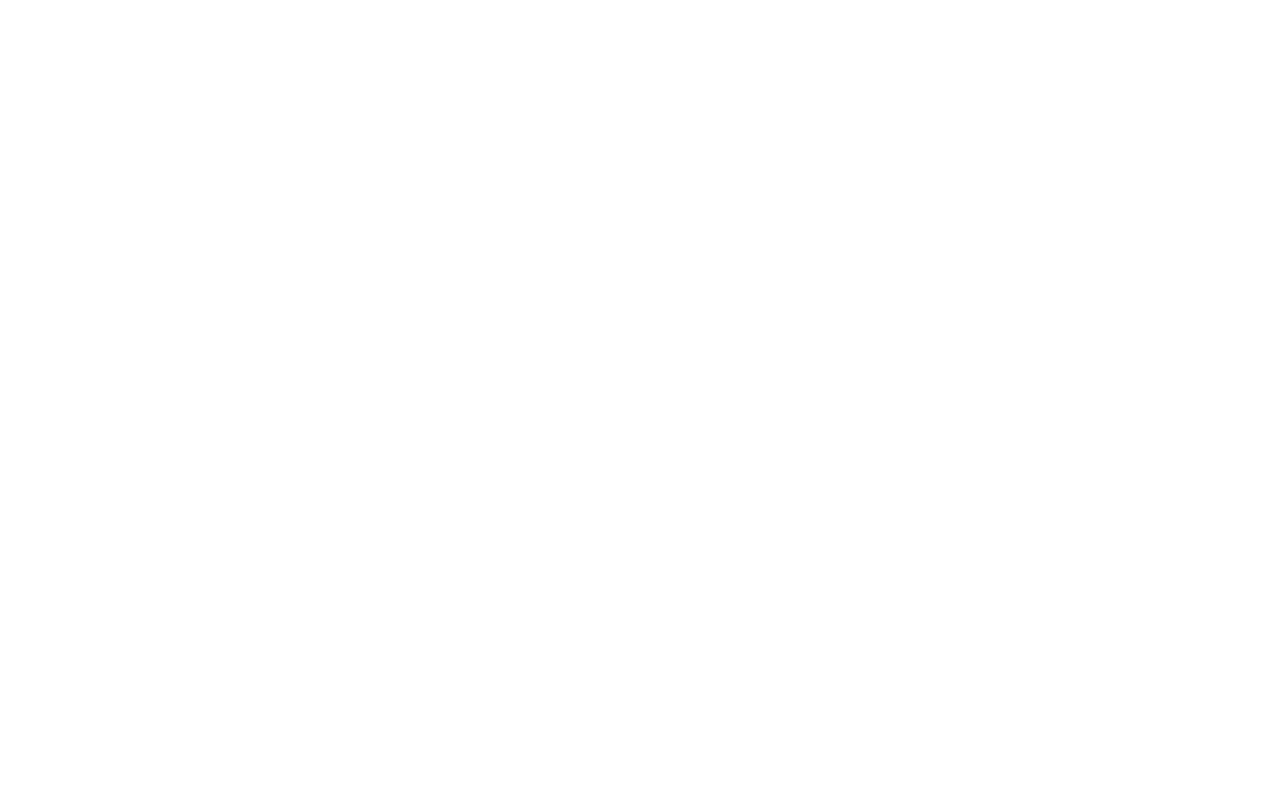
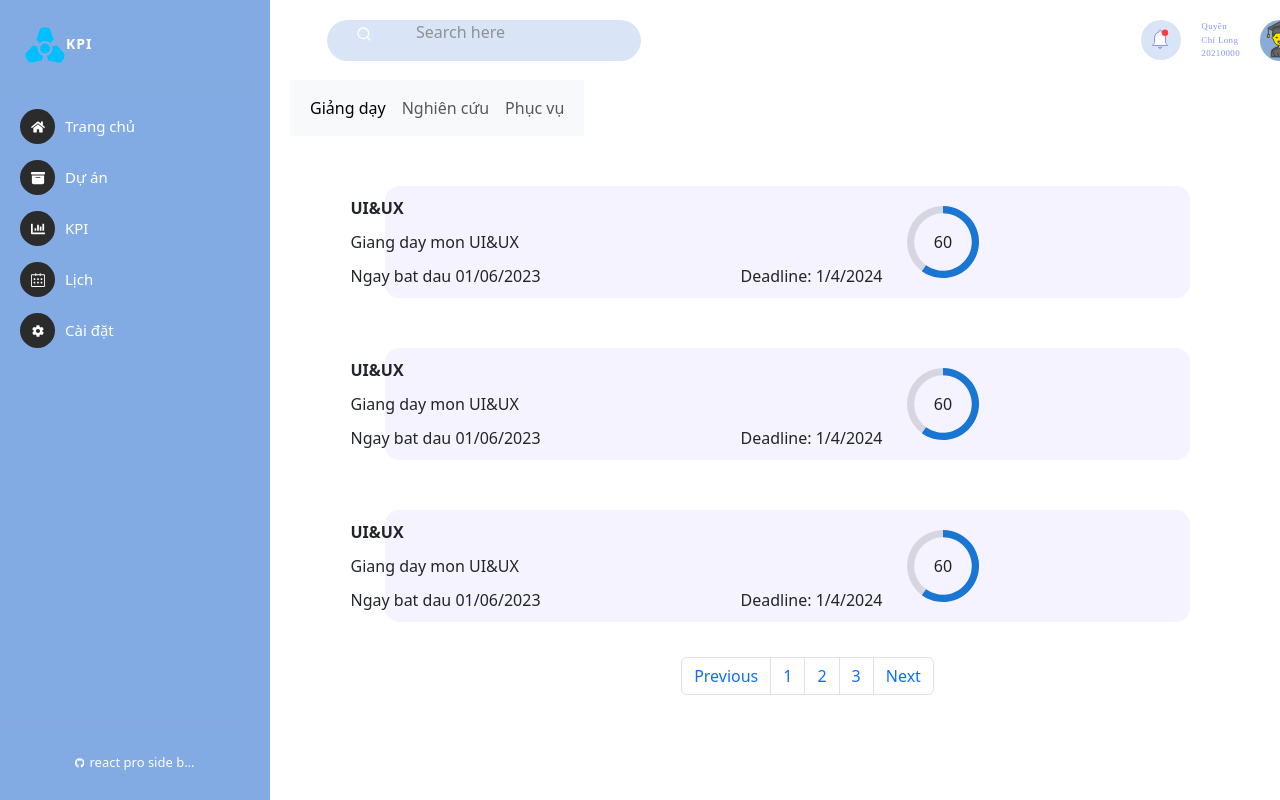
Before and after one commit to iaht211/UIUX-2023.2, a React (Create React App) app: page /kpi/giangday in a window 1280 px wide. Before the commit this address had no page. Built offline with nearby package versions, Linux system fonts and the light colour scheme.

Commit message:
Done KPI Overview

```diff
--- a/package.json
+++ b/package.json
@@ -3,7 +3,11 @@
   "version": "0.1.0",
   "private": true,
   "dependencies": {
+    "@emotion/react": "^11.11.4",
+    "@emotion/styled": "^11.11.5",
     "@mui/material": "^5.15.18",
+    "@mui/styled-engine-sc": "^6.0.0-alpha.18",
+    "@mui/x-charts": "^7.5.1",
     "@reduxjs/toolkit": "^2.2.5",
     "@testing-library/jest-dom": "^5.17.0",
     "@testing-library/react": "^13.4.0",
@@ -26,6 +30,7 @@
     "react-toastify": "^10.0.5",
     "reactstrap": "^9.2.2",
     "sort-by": "^1.2.0",
+    "styled-components": "^6.1.11",
     "web-vitals": "^2.1.4"
   },
   "scripts": {
--- a/src/Layout.js
+++ b/src/Layout.js
@@ -11,6 +11,8 @@
 import Setting from "./components/Setting/Setting";
 import Project from "./components/Project/Statistical";
 import SettingNotify from "./components/Setting/SettingNotify";
+import GiangDay from "./components/KPI/GiangDay";
+import KPIDetail from "./components/KPI/KPIDetail";
 
 
 const Layout = () => {
@@ -24,7 +26,8 @@
                     <Route path="calender" element={<Calender />} />
                     <Route path="setting" element={<Setting />} />
                     <Route path="/setting/notify" element={<SettingNotify />} />
-
+                    <Route path="/kpi/giangday" element={<GiangDay />} />
+                    <Route path="/kpi/giangday/chitiet" element={<KPIDetail />} />
                 </Route>
                 <Route path="/login" element={<Login />} >
                 </Route>
--- /dev/null
+++ b/src/components/KPI/GiangDay.js
@@ -0,0 +1,122 @@
+import NavBar from "./NavBar";
+import './GiangDay.scss';
+
+import { Gauge } from '@mui/x-charts/Gauge';
+import Pagnination from "./Pagnination";
+import { useNavigate } from "react-router-dom";
+
+const GiangDay = () => {
+    const navigate = useNavigate();
+    return (
+        <div className="giangday-container">
+            <div className="navbar-container">
+                <NavBar></NavBar>
+            </div>
+            <div className="content-1" onClick={() => navigate("/kpi/giangday/chitiet")}>
+                <div className="left-content-1">
+
+                    <div className="header">
+                        <span>UI&UX</span>
+                    </div>
+                    <div className="content">
+                        <span>Giang day mon UI&UX</span>
+                    </div>
+
+                    <div className="time">
+                        <div className="start">
+                            Ngay bat dau 01/06/2023
+                        </div>
+                        <div className="deadline">
+                            Deadline: 1/4/2024
+                        </div>
+                    </div>
+                </div>
+
+                <div className="right-content-1">
+
+                    <Gauge
+                        value={60}
+                        startAngle={0}
+                        endAngle={360}
+                        innerRadius="80%"
+                        outerRadius="100%"
+                    // ...
+                    />
+                </div>
+            </div>
+
+            <div className="content-1">
+                <div className="left-content-1">
+
+                    <div className="header">
+                        <span>UI&UX</span>
+                    </div>
+                    <div className="content">
+                        <span>Giang day mon UI&UX</span>
+                    </div>
+
+                    <div className="time">
+                        <div className="start">
+                            Ngay bat dau 01/06/2023
+                        </div>
+                        <div className="deadline">
+                            Deadline: 1/4/2024
+                        </div>
+                    </div>
+                </div>
+
+                <div className="right-content-1">
+
+                    <Gauge
+                        value={60}
+                        startAngle={0}
+                        endAngle={360}
+                        innerRadius="80%"
+                        outerRadius="100%"
+                    // ...
+                    />
+                </div>
+            </div>
+
+            <div className="content-1">
+                <div className="left-content-1">
+
+                    <div className="header">
+                        <span>UI&UX</span>
+                    </div>
+                    <div className="content">
+                        <span>Giang day mon UI&UX</span>
+                    </div>
+
+                    <div className="time">
+                        <div className="start">
+                            Ngay bat dau 01/06/2023
+                        </div>
+                        <div className="deadline">
+                            Deadline: 1/4/2024
+                        </div>
+                    </div>
+                </div>
+
+                <div className="right-content-1">
+
+                    <Gauge
+                        value={60}
+                        startAngle={0}
+                        endAngle={360}
+                        innerRadius="80%"
+                        outerRadius="100%"
+                    // ...
+                    />
+                </div>
+            </div>
+
+            <div className="pagnination">
+                <Pagnination></Pagnination>
+            </div>
+        </div>
+
+    )
+}
+
+export default GiangDay;
--- /dev/null
+++ b/src/components/KPI/GiangDay.scss
@@ -0,0 +1,48 @@
+.giangday-container {
+    .content-1 {
+        display: flex;
+        margin-left: 95px;
+        padding: 10px 20px 10px 0px;
+        border-radius: 14px;
+        background: #F4F3FF;
+        margin-top: 50px;
+        margin-right: 70px;
+        justify-content: center;
+        cursor: pointer;
+
+        .left-content-1 {
+            display: flex;
+            flex-direction: column;
+            gap: 10px;
+            justify-content: center;
+            margin-left: -202px;
+
+            .header {
+                font-weight: bold;
+
+            }
+
+            .time {
+                display: flex;
+                gap: 200px;
+
+                .start {}
+
+                .deadline {}
+            }
+        }
+
+        .right-content-1 {
+            width: 120px;
+
+        }
+
+    }
+
+    .pagnination {
+        display: flex;
+        justify-content: center;
+        margin: 35px 35px 40px 100px;
+    }
+
+}
--- a/src/components/KPI/KPI.js
+++ b/src/components/KPI/KPI.js
@@ -1,15 +1,10 @@
+import NavBar from "./NavBar";
+
 const KPI = () => {
     return (
-
         <div className="kpi-container">
-            <div className="header">
-                header
-            </div>
-            <div className="content">
-                content
-            </div>
+            <NavBar></NavBar>
         </div>
-
     )
 }
 
--- /dev/null
+++ b/src/components/KPI/KPIDetail.js
@@ -0,0 +1,9 @@
+const KPIDetail = () => {
+    return (
+        <div className="kpi-detail-container">
+            dsada
+        </div>
+    )
+}
+
+export default KPIDetail;
--- /dev/null
+++ b/src/components/KPI/NavBar.js
@@ -0,0 +1,27 @@
+const NavBar = () => {
+    return (
+        <div className="navbar-container">
+            <nav class="navbar navbar-expand-lg navbar-light bg-light">
+                <div class="container-fluid">
+                    <div class="collapse navbar-collapse" id="navbarSupportedContent">
+                        <ul class="navbar-nav me-auto mb-2 mb-lg-0">
+                            <li class="nav-item">
+                                <a class="nav-link active" aria-current="page" href="/kpi/giangday">Giảng dạy</a>
+                            </li>
+                            <li class="nav-item">
+                                <a class="nav-link" href="#">Nghiên cứu</a>
+                            </li>
+                            <li class="nav-item">
+                                <a class="nav-link" href="#">Phục vụ</a>
+                            </li>
+                        </ul>
+
+                    </div>
+                </div>
+            </nav>
+
+        </div>
+    )
+}
+
+export default NavBar;
--- /dev/null
+++ b/src/components/KPI/Pagnination.js
@@ -0,0 +1,17 @@
+const Pagnination = () => {
+    return (
+        <>
+            <nav aria-label="Page navigation example">
+                <ul class="pagination">
+                    <li class="page-item"><a class="page-link" href="#">Previous</a></li>
+                    <li class="page-item"><a class="page-link" href="#">1</a></li>
+                    <li class="page-item"><a class="page-link" href="#">2</a></li>
+                    <li class="page-item"><a class="page-link" href="#">3</a></li>
+                    <li class="page-item"><a class="page-link" href="#">Next</a></li>
+                </ul>
+            </nav>
+        </>
+    )
+}
+
+export default Pagnination;
--- a/src/components/Setting/Setting.js
+++ b/src/components/Setting/Setting.js
@@ -23,7 +23,7 @@
                 </div>
 
                 <div className='button-dang-xuat'>
-                    <button className='button-dang-xuat-1'>Dang xuat</button>
+                    <button className='button-dang-xuat-1' onClick={() => { navigate("/login") }}>Dang xuat</button>
                 </div>
 
             </div>
--- a/src/components/Setting/SettingNotify.js
+++ b/src/components/Setting/SettingNotify.js
@@ -56,16 +56,6 @@
                     <div style={{ width: '100%', height: '100%', border: '1px #081C15 solid' }}></div>
                 </div>
 
-                <div className='box-ho-so'>
-                    <div className='box-ho-so-1'>
-                        <span>Ho so</span>
-
-                        <React.Fragment>
-                            <ToggleSwitch label="Save" />
-                        </React.Fragment>
-                    </div>
-                    <div style={{ width: '100%', height: '100%', border: '1px #081C15 solid' }}></div>
-                </div>
 
                 <div className='luu-ttdn'>
                     <div className='luu-ttdn-main'>
--- a/src/components/Setting/SettingNotify.scss
+++ b/src/components/Setting/SettingNotify.scss
@@ -60,8 +60,6 @@
         padding: 20px 20px 30px 20px;
         border-radius: 10px;
         width: 800px;
-
-
 
         .box-bao-mat {
             margin-top: 15px;
```
Also changed, not shown: src/components/KPI/KPI.scss (added), 1 other file (tests, documents, lock files or other folders).
